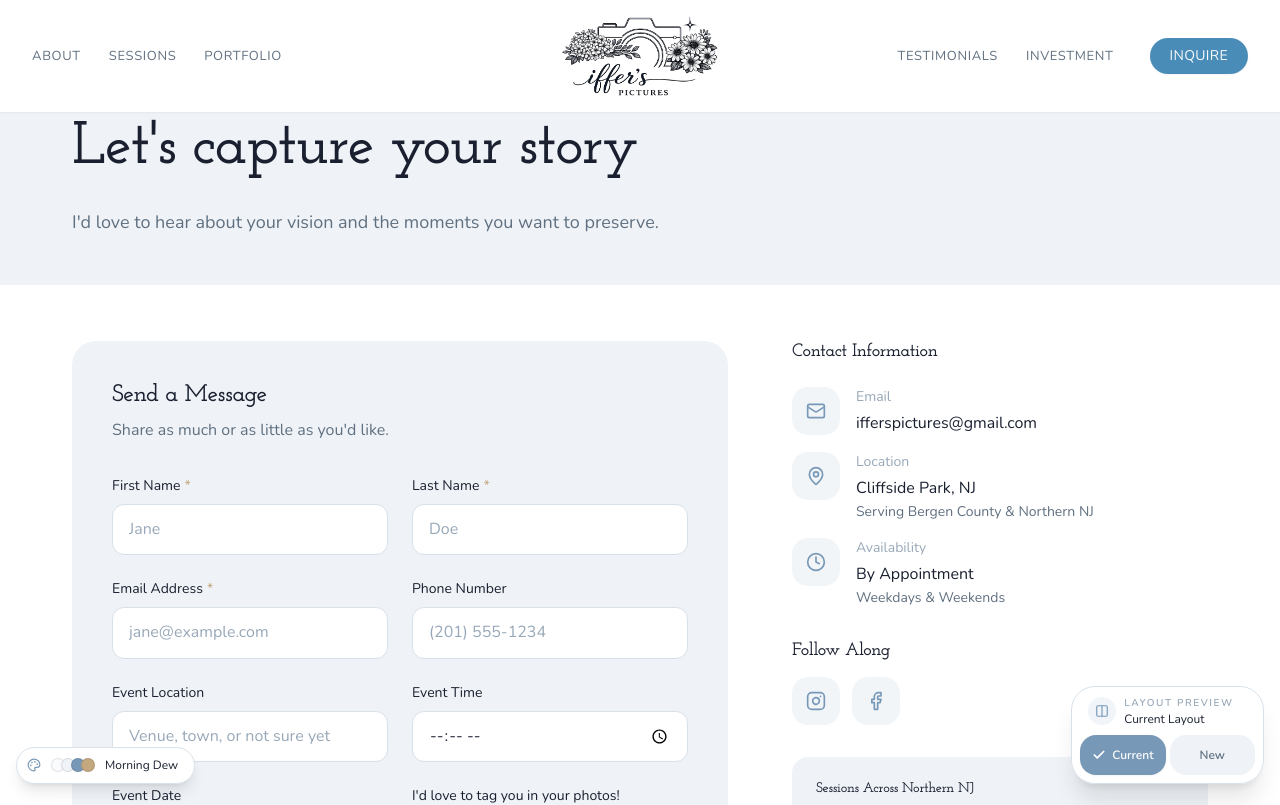
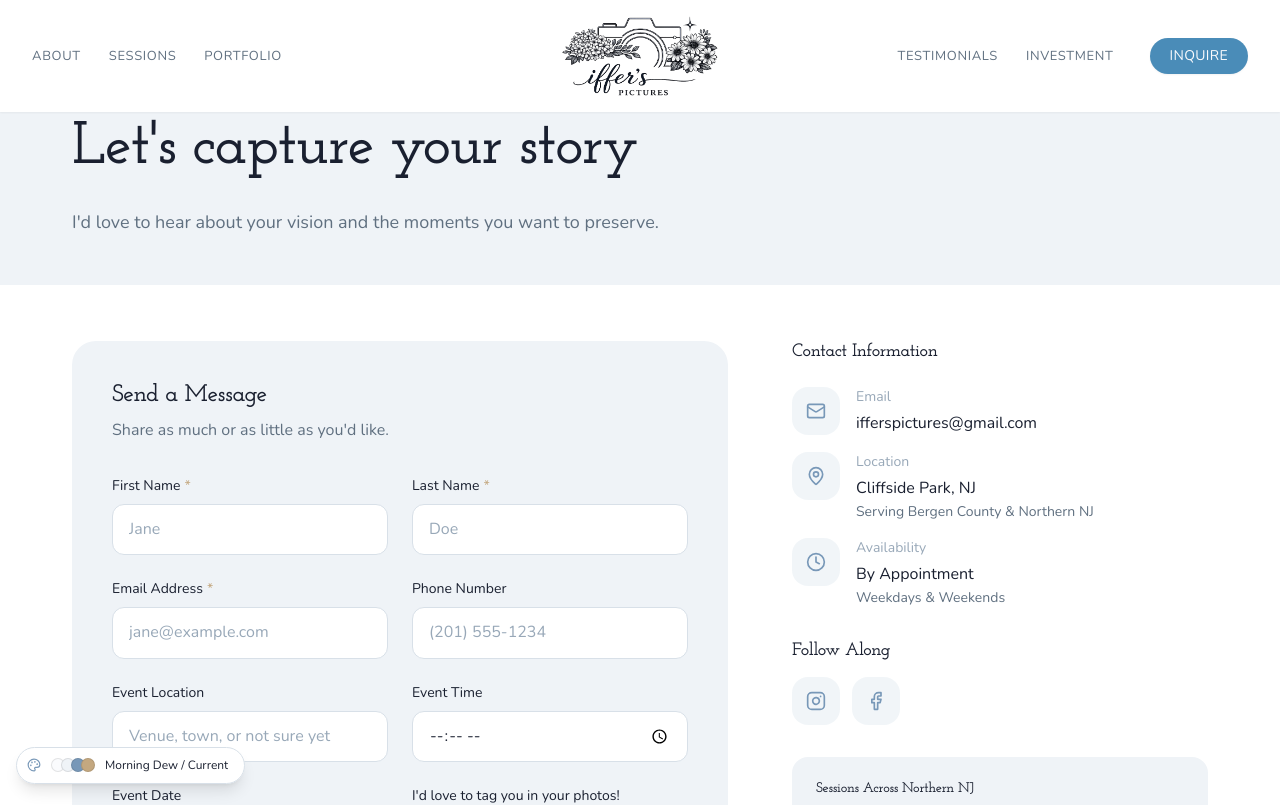
Before and after one commit to pixelverse-studios/iffers-pictures, a Next.js app: page /contact in a window 1280 px wide. Shown: the top 805 px of the page. Built offline with nearby package versions, Linux system fonts and the light colour scheme.

Commit message:
Fix board preview gutters and widget

```diff
--- a/src/app/globals.css
+++ b/src/app/globals.css
@@ -307,13 +307,15 @@ h1, h2, h3, h4, h5, h6,
 
 /* Design-board responsive shells */
 .board-shell {
-  width: min(calc(100% - clamp(2rem, 6vw, 7rem)), 1500px);
+  width: calc(100% - clamp(2rem, 6vw, 7rem));
+  max-width: 1500px;
   margin-left: auto;
   margin-right: auto;
 }
 
 .board-shell-narrow {
-  width: min(calc(100% - clamp(2rem, 6vw, 7rem)), 1180px);
+  width: calc(100% - clamp(2rem, 6vw, 7rem));
+  max-width: 1180px;
   margin-left: auto;
   margin-right: auto;
 }
--- a/src/components/providers/LayoutVariantWidget.tsx
+++ /dev/null
@@ -1,162 +0,0 @@
-"use client";
-
-import { useRef, type KeyboardEvent } from "react";
-import { Check, Columns2 } from "lucide-react";
-import { cn } from "@/lib/utils";
-import {
-  LAYOUT_VARIANT_ORDER,
-  LAYOUT_VARIANTS,
-  type LayoutVariantId,
-} from "@/lib/layout-variants";
-import { useLayoutVariant } from "@/context/LayoutVariantContext";
-
-/**
- * Temporary client presentation widget for DEV-798.
- *
- * Lets reviewers compare the current site and design-board direction in
- * real time. Remove this when the client chooses the final layout.
- */
-export function LayoutVariantWidget() {
-  const optionRefs = useRef<Record<LayoutVariantId, HTMLButtonElement | null>>({
-    current: null,
-    board: null,
-  });
-  const {
-    layoutVariantId,
-    layoutVariant,
-    setLayoutVariantId,
-    mounted,
-  } = useLayoutVariant();
-
-  if (!mounted) return null;
-
-  const selectAndFocus = (id: LayoutVariantId) => {
-    setLayoutVariantId(id);
-    requestAnimationFrame(() => {
-      optionRefs.current[id]?.focus();
-    });
-  };
-
-  const handleOptionKeyDown = (
-    e: KeyboardEvent<HTMLButtonElement>,
-    id: LayoutVariantId
-  ) => {
-    const currentIndex = LAYOUT_VARIANT_ORDER.indexOf(id);
-    let nextIndex = currentIndex;
-
-    switch (e.key) {
-      case "ArrowRight":
-      case "ArrowDown":
-        e.preventDefault();
-        nextIndex = (currentIndex + 1) % LAYOUT_VARIANT_ORDER.length;
-        break;
-      case "ArrowLeft":
-      case "ArrowUp":
-        e.preventDefault();
-        nextIndex =
-          (currentIndex - 1 + LAYOUT_VARIANT_ORDER.length) %
-          LAYOUT_VARIANT_ORDER.length;
-        break;
-      case "Home":
-        e.preventDefault();
-        nextIndex = 0;
-        break;
-      case "End":
-        e.preventDefault();
-        nextIndex = LAYOUT_VARIANT_ORDER.length - 1;
-        break;
-      default:
-        return;
-    }
-
-    selectAndFocus(LAYOUT_VARIANT_ORDER[nextIndex]);
-  };
-
-  return (
-    <aside
-      aria-label="Layout comparison"
-      className="fixed bottom-4 right-4 z-[60] max-w-[calc(100vw-2rem)] print:hidden"
-    >
-      <div className="rounded-2xl border border-[var(--border)] bg-[var(--surface)]/95 p-2 shadow-xl backdrop-blur-md">
-        <div className="mb-2 flex items-center gap-2 px-2">
-          <span className="flex h-7 w-7 shrink-0 items-center justify-center rounded-full bg-[var(--brand)]/10 text-[var(--brand)]">
-            <Columns2 className="h-3.5 w-3.5" />
-          </span>
-          <div className="min-w-0">
-            <p className="text-[10px] font-semibold uppercase tracking-[0.16em] text-[var(--text-muted)]">
-              Layout preview
-            </p>
-            <p className="truncate text-xs font-medium text-[var(--foreground)]">
-              {layoutVariant.label}
-            </p>
-          </div>
-        </div>
-
-        <div
-          role="radiogroup"
-          aria-label="Choose layout preview"
-          className="grid grid-cols-2 gap-1"
-        >
-          {LAYOUT_VARIANT_ORDER.map((id) => (
-            <LayoutVariantOption
-              key={id}
-              ref={(el) => {
-                optionRefs.current[id] = el;
-              }}
-              id={id}
-              active={layoutVariantId === id}
-              onSelect={setLayoutVariantId}
-              onKeyDown={handleOptionKeyDown}
-            />
-          ))}
-        </div>
-      </div>
-    </aside>
-  );
-}
-
-interface LayoutVariantOptionProps {
-  id: LayoutVariantId;
-  active: boolean;
-  onSelect: (id: LayoutVariantId) => void;
-  onKeyDown: (
-    e: KeyboardEvent<HTMLButtonElement>,
-    id: LayoutVariantId
-  ) => void;
-}
-
-function LayoutVariantOption({
-  ref,
-  id,
-  active,
-  onSelect,
-  onKeyDown,
-}: LayoutVariantOptionProps & {
-  ref: (el: HTMLButtonElement | null) => void;
-}) {
-  const variant = LAYOUT_VARIANTS[id];
-
-  return (
-    <button
-      ref={ref}
-      type="button"
-      role="radio"
-      aria-checked={active}
-      tabIndex={active ? 0 : -1}
-      title={variant.description}
-      onClick={() => onSelect(id)}
-      onKeyDown={(e) => onKeyDown(e, id)}
-      className={cn(
-        "inline-flex min-h-10 items-center justify-center gap-1.5 rounded-xl px-3 py-2",
-        "text-xs font-semibold transition-all duration-200 motion-reduce:transition-none",
-        "focus-visible:outline-none focus-visible:ring-2 focus-visible:ring-[var(--brand)] focus-visible:ring-offset-2 focus-visible:ring-offset-[var(--surface)]",
-        active
-          ? "bg-[var(--brand)] text-white shadow-sm"
-          : "bg-[var(--background-warm)] text-[var(--text-secondary)] hover:text-[var(--foreground)]"
-      )}
-    >
-      {active && <Check className="h-3.5 w-3.5" strokeWidth={3} />}
-      <span>{variant.shortLabel}</span>
-    </button>
-  );
-}
--- a/src/components/providers/Providers.tsx
+++ b/src/components/providers/Providers.tsx
@@ -7,7 +7,6 @@ import {
   LayoutVariantQuerySync,
 } from "@/context/LayoutVariantContext";
 import { ThemeSwitcher } from "@/components/ui/ThemeSwitcher";
-import { LayoutVariantWidget } from "./LayoutVariantWidget";
 
 export function Providers({ children }: { children: ReactNode }) {
   return (
@@ -18,7 +17,6 @@ export function Providers({ children }: { children: ReactNode }) {
         </Suspense>
         {children}
         <ThemeSwitcher />
-        <LayoutVariantWidget />
       </LayoutVariantProvider>
     </ThemeProvider>
   );
--- a/src/components/ui/ThemeSwitcher.tsx
+++ b/src/components/ui/ThemeSwitcher.tsx
@@ -4,15 +4,21 @@ import { useEffect, useRef, useState, type KeyboardEvent } from "react";
 import { Check, Palette, X } from "lucide-react";
 import { cn } from "@/lib/utils";
 import { useTheme } from "@/context/ThemeContext";
+import { useLayoutVariant } from "@/context/LayoutVariantContext";
+import {
+  LAYOUT_VARIANT_ORDER,
+  LAYOUT_VARIANTS,
+  type LayoutVariantId,
+} from "@/lib/layout-variants";
 import { THEME_ORDER, THEMES, type ThemeId } from "@/lib/themes";
 
-const POPOVER_ID = "theme-switcher-popover";
+const POPOVER_ID = "preview-switcher-popover";
 
 /**
- * Floating bottom-left theme switcher. Client-preview tool for DEV-680.
+ * Floating bottom-left preview switcher. Client-preview tool for DEV-680/DEV-798.
  *
- * Closed state: small pill with 4-dot preview of the current theme + name.
- * Open state: popover above the pill with a 2-column grid of theme chips.
+ * Closed state: small pill with the current theme and layout.
+ * Open state: popover above the pill with layout and theme controls.
  *
  * Interaction: click to apply instantly. No hover preview (confusing when
  * users scroll away mid-hover, per the UX research). Arrow keys navigate
@@ -20,10 +26,20 @@ const POPOVER_ID = "theme-switcher-popover";
  */
 export function ThemeSwitcher() {
   const { themeId, theme, setThemeId, mounted } = useTheme();
+  const {
+    layoutVariantId,
+    layoutVariant,
+    setLayoutVariantId,
+    mounted: layoutMounted,
+  } = useLayoutVariant();
   const [open, setOpen] = useState(false);
   const containerRef = useRef<HTMLDivElement>(null);
   const triggerRef = useRef<HTMLButtonElement>(null);
   const chipRefs = useRef<(HTMLButtonElement | null)[]>([]);
+  const layoutRefs = useRef<Record<LayoutVariantId, HTMLButtonElement | null>>({
+    current: null,
+    board: null,
+  });
 
   // Close on outside click
   useEffect(() => {
@@ -93,9 +109,51 @@ export function ThemeSwitcher() {
     // Keep the popover open so users can audition multiple themes quickly
   };
 
+  const selectLayoutAndFocus = (id: LayoutVariantId) => {
+    setLayoutVariantId(id);
+    requestAnimationFrame(() => {
+      layoutRefs.current[id]?.focus();
+    });
+  };
+
+  const handleLayoutKeyDown = (
+    e: KeyboardEvent<HTMLButtonElement>,
+    id: LayoutVariantId
+  ) => {
+    const currentIndex = LAYOUT_VARIANT_ORDER.indexOf(id);
+    let nextIndex = currentIndex;
+
+    switch (e.key) {
+      case "ArrowRight":
+      case "ArrowDown":
+        e.preventDefault();
+        nextIndex = (currentIndex + 1) % LAYOUT_VARIANT_ORDER.length;
+        break;
+      case "ArrowLeft":
+      case "ArrowUp":
+        e.preventDefault();
+        nextIndex =
+          (currentIndex - 1 + LAYOUT_VARIANT_ORDER.length) %
+          LAYOUT_VARIANT_ORDER.length;
+        break;
+      case "Home":
+        e.preventDefault();
+        nextIndex = 0;
+        break;
+      case "End":
+        e.preventDefault();
+        nextIndex = LAYOUT_VARIANT_ORDER.length - 1;
+        break;
+      default:
+        return;
+    }
+
+    selectLayoutAndFocus(LAYOUT_VARIANT_ORDER[nextIndex]);
+  };
+
   // Hydration guard — don't render until we know the persisted theme,
   // prevents a flash of "Morning Dew" label when a different theme is stored.
-  if (!mounted) return null;
+  if (!mounted || !layoutMounted) return null;
 
   return (
     <div
@@ -106,11 +164,10 @@ export function ThemeSwitcher() {
       {open && (
         <div
           id={POPOVER_ID}
-          role="radiogroup"
-          aria-label="Choose a theme"
+          aria-label="Preview controls"
           className={cn(
             "absolute bottom-full left-0 mb-2",
-            "w-[min(340px,calc(100vw-2rem))] max-h-[70vh] overflow-y-auto",
+            "w-[min(360px,calc(100vw-2rem))] max-h-[70vh] overflow-y-auto",
             "rounded-2xl border shadow-2xl",
             "bg-[var(--surface)] border-[var(--border)]",
             "p-3"
@@ -118,7 +175,7 @@ export function ThemeSwitcher() {
         >
           <div className="flex items-center justify-between px-2 pb-2 mb-2 border-b border-[var(--border)]">
             <span className="text-[11px] font-medium tracking-[0.15em] uppercase text-[var(--text-muted)]">
-              Theme preview
+              Preview controls
             </span>
             <button
               type="button"
@@ -133,7 +190,59 @@ export function ThemeSwitcher() {
             </button>
           </div>
 
-          <div className="grid grid-cols-2 gap-2">
+          <div className="mb-3 rounded-xl border border-[var(--border)] bg-[var(--background-warm)] p-2">
+            <div className="mb-2 px-1">
+              <p className="text-[10px] font-semibold uppercase tracking-[0.16em] text-[var(--text-muted)]">
+                Layout preview
+              </p>
+              <p className="text-xs font-medium text-[var(--foreground)]">
+                {layoutVariant.label}
+              </p>
+            </div>
+            <div
+              role="radiogroup"
+              aria-label="Choose layout preview"
+              className="grid grid-cols-2 gap-1"
+            >
+              {LAYOUT_VARIANT_ORDER.map((id) => {
+                const variant = LAYOUT_VARIANTS[id];
+                const isActive = layoutVariantId === id;
+
+                return (
+                  <button
+                    key={id}
+                    ref={(el) => {
+                      layoutRefs.current[id] = el;
+                    }}
+                    type="button"
+                    role="radio"
+                    aria-checked={isActive}
+                    tabIndex={isActive ? 0 : -1}
+                    title={variant.description}
+                    onClick={() => setLayoutVariantId(id)}
+                    onKeyDown={(e) => handleLayoutKeyDown(e, id)}
+                    className={cn(
+                      "inline-flex min-h-10 items-center justify-center gap-1.5 rounded-lg px-3 py-2",
+                      "text-xs font-semibold transition-all duration-200 motion-reduce:transition-none",
+                      "focus-visible:outline-none focus-visible:ring-2 focus-visible:ring-[var(--brand)] focus-visible:ring-offset-2 focus-visible:ring-offset-[var(--background-warm)]",
+                      isActive
+                        ? "bg-[var(--brand)] text-white shadow-sm"
+                        : "bg-[var(--surface)] text-[var(--text-secondary)] hover:text-[var(--foreground)]"
+                    )}
+                  >
+                    {isActive && <Check className="h-3.5 w-3.5" strokeWidth={3} />}
+                    <span>{variant.shortLabel}</span>
+                  </button>
+                );
+              })}
+            </div>
+          </div>
+
+          <div
+            role="radiogroup"
+            aria-label="Choose a theme"
+            className="grid grid-cols-2 gap-2"
+          >
             {THEME_ORDER.map((id, index) => {
               const t = THEMES[id];
               const isActive = id === themeId;
@@ -206,7 +315,7 @@ export function ThemeSwitcher() {
         onClick={() => setOpen((v) => !v)}
         aria-expanded={open}
         aria-controls={POPOVER_ID}
-        aria-label={`Theme switcher — current theme: ${theme.name}`}
+        aria-label={`Preview controls — current theme: ${theme.name}; current layout: ${layoutVariant.shortLabel}`}
         className={cn(
           "flex items-center gap-2.5 pl-2.5 pr-4 py-2 rounded-full",
           "bg-[var(--surface)]/95 backdrop-blur-md border border-[var(--border)] shadow-lg",
@@ -229,7 +338,9 @@ export function ThemeSwitcher() {
             />
           ))}
         </div>
-        <span className="max-w-[130px] truncate">{theme.name}</span>
+        <span className="max-w-[170px] truncate">
+          {theme.name} / {layoutVariant.shortLabel}
+        </span>
       </button>
     </div>
   );
```
Also changed, not shown: 1 other file (tests, documents, lock files or other folders).
